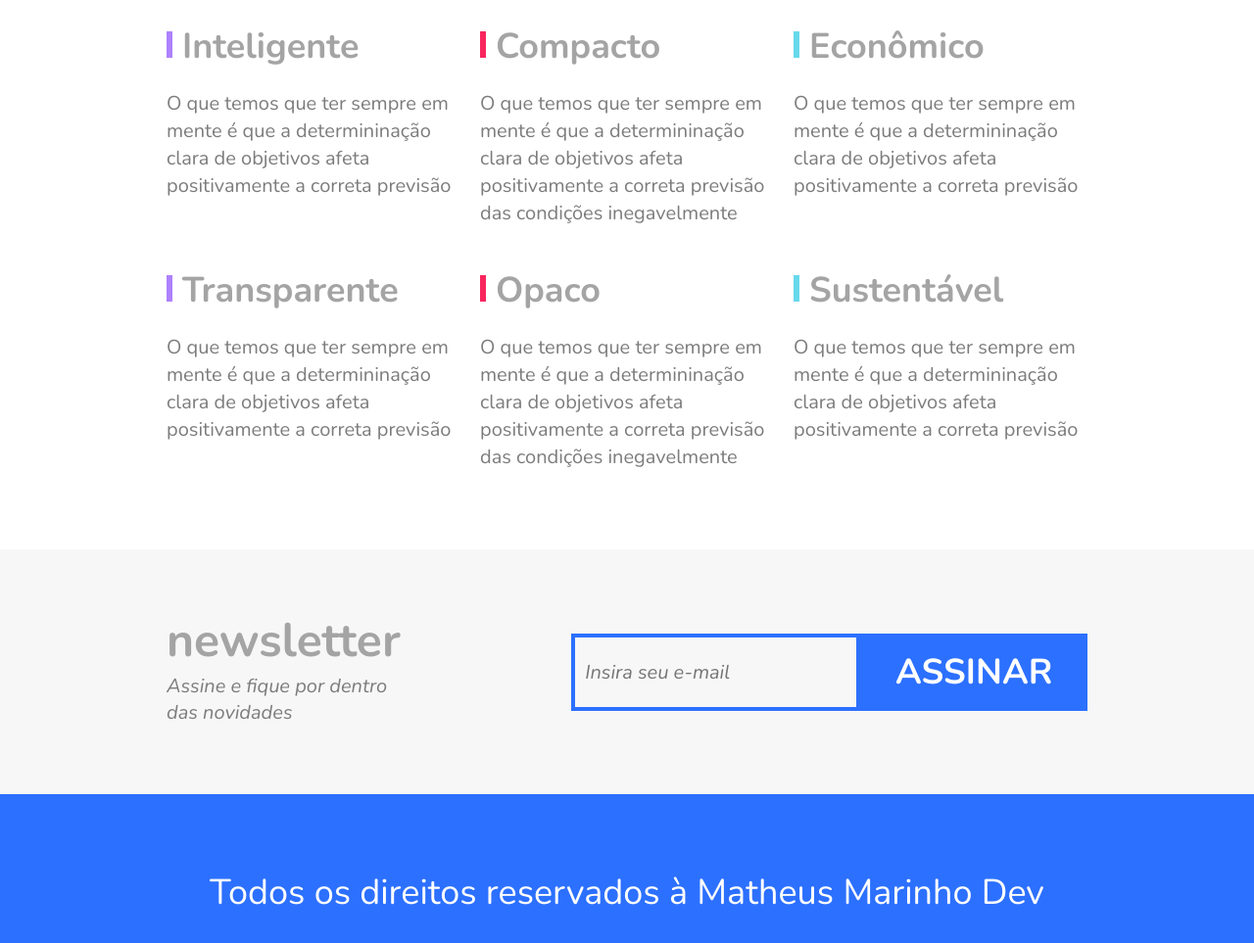
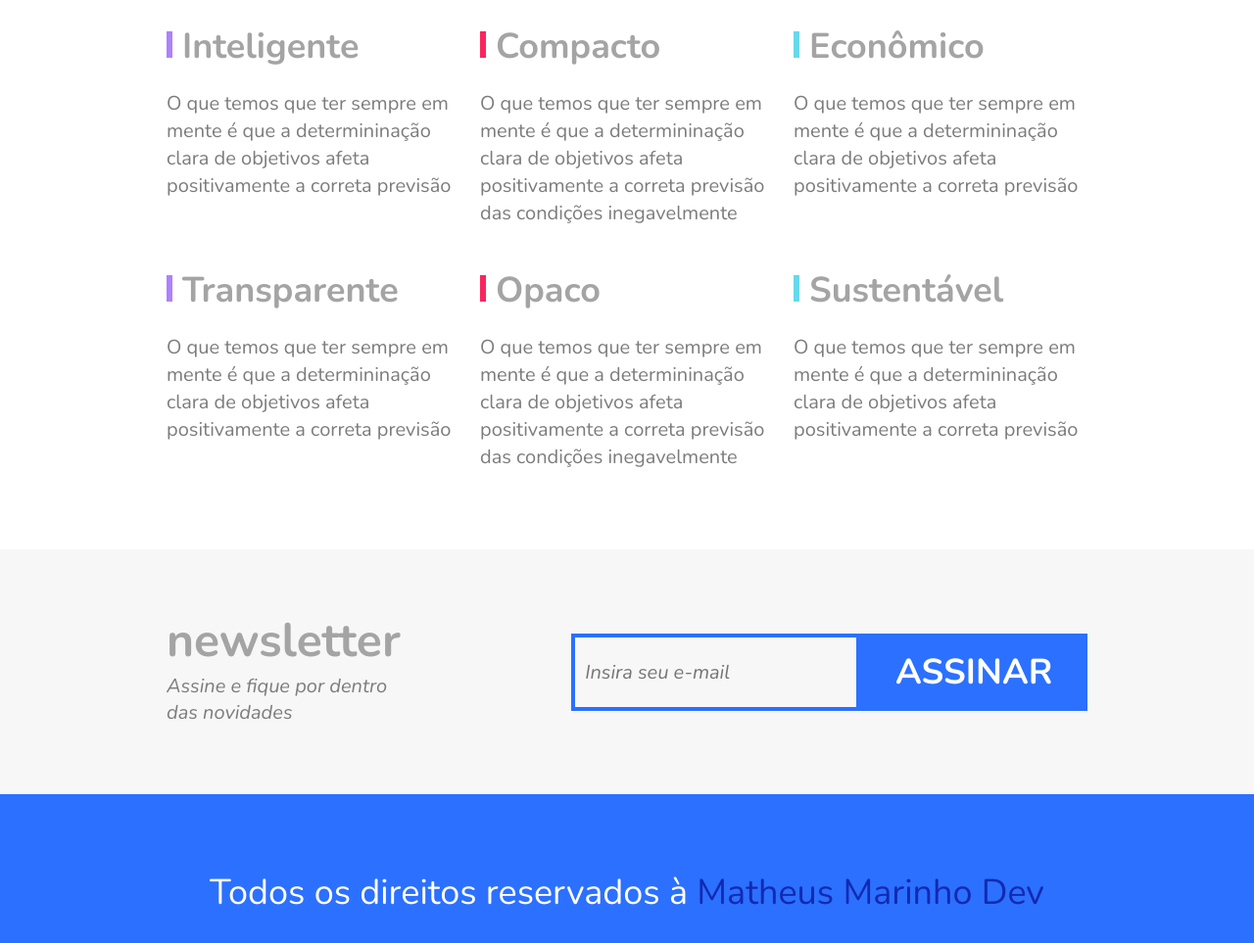
Before and after one commit to matheusmfeitoza/flexblog, a plain HTML site: page index.html in a window 1280 px wide. Shown: the part 2609-3572 px from the top of the page at 98% size. Drawn offline with nearby package versions, Linux system fonts and the light colour scheme.

Commit message:
Fix link do my website and update footer style

```diff
--- a/css/style.css
+++ b/css/style.css
@@ -356,7 +356,10 @@ img {
   text-align: center;
   color: white;
 }
-
+.footer p a {
+  color: #122ab2;
+  cursor: pointer;
+}
 @media (max-width: 600px) {
   .footer p {
     font-size: 1.25em;
--- a/index.html
+++ b/index.html
@@ -178,7 +178,12 @@
       </form>
     </section>
     <footer class="footer">
-      <p>Todos os direitos reservados à Matheus Marinho Dev</p>
+      <p>
+        Todos os direitos reservados à
+        <a href="https://matheusmfeitoza.github.io" target="_blank"
+          >Matheus Marinho Dev</a
+        >
+      </p>
     </footer>
   </body>
 </html>
```
